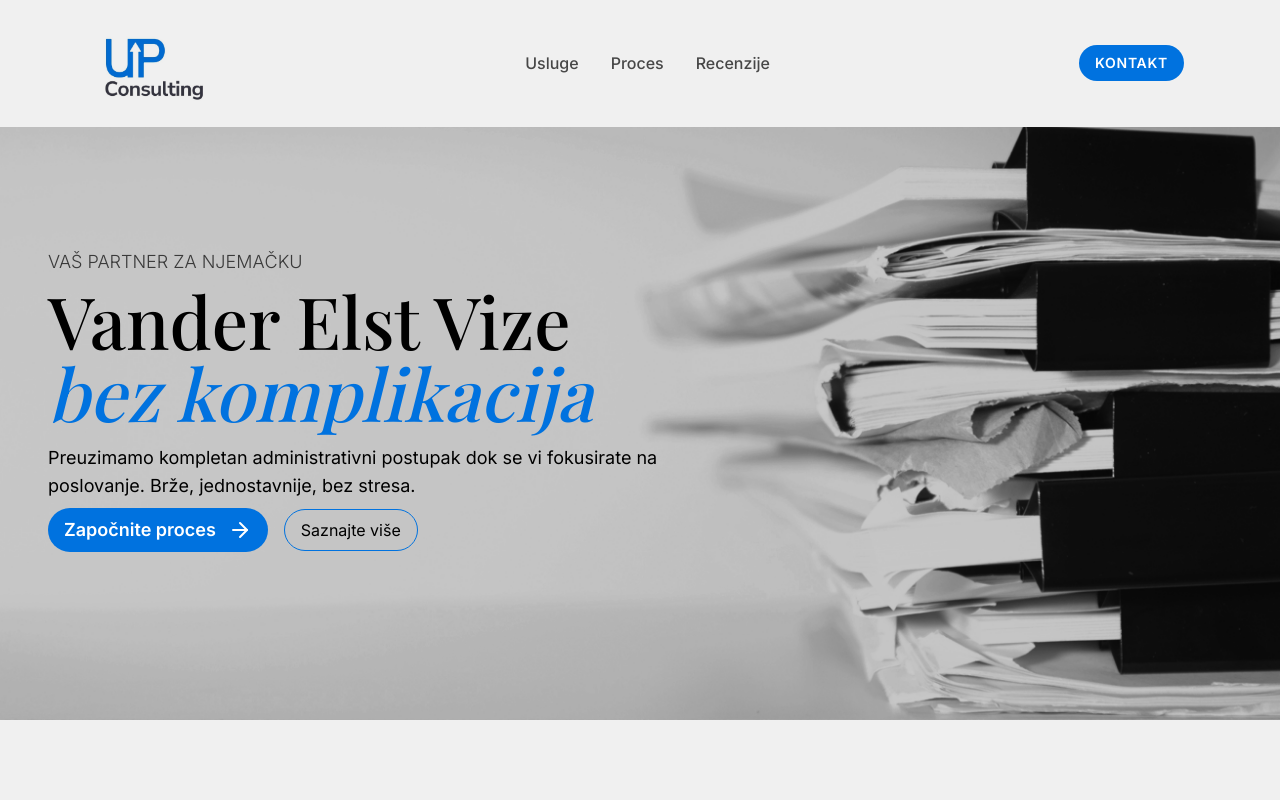
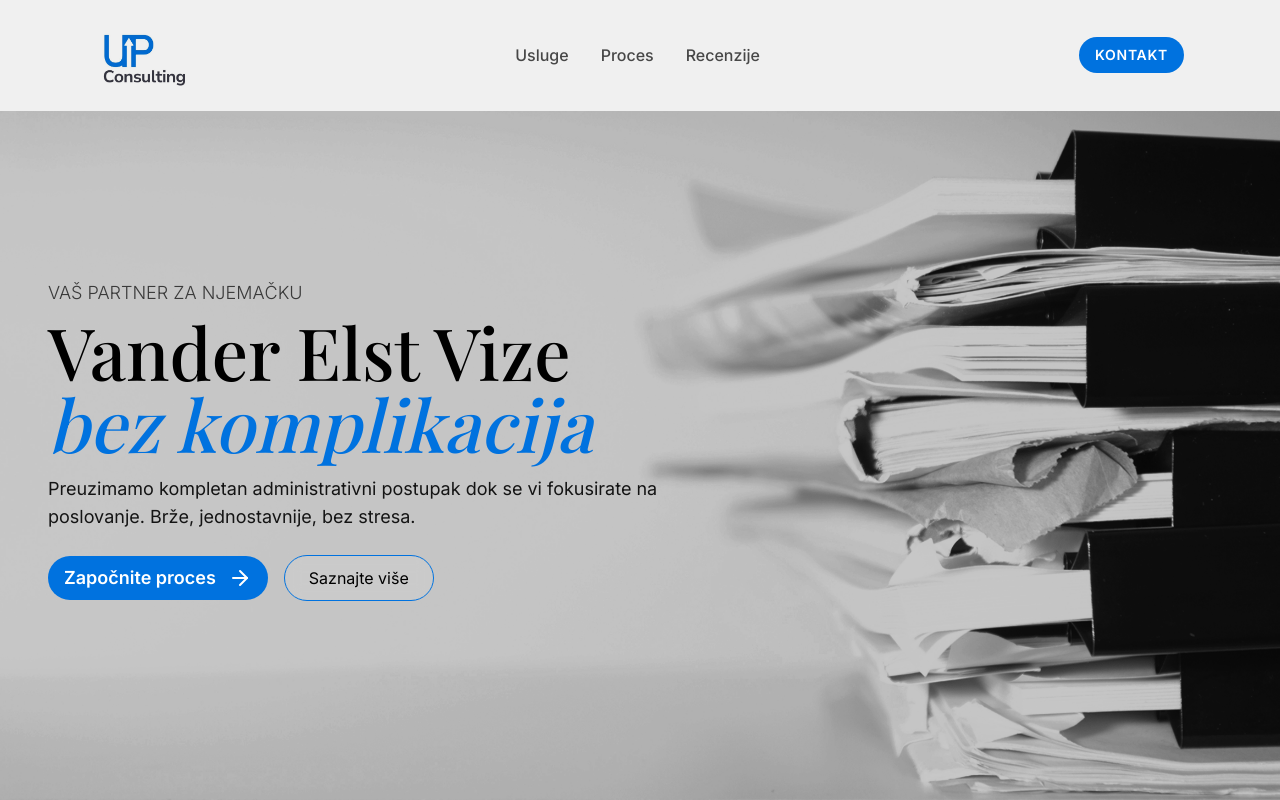
Before and after one commit to AdrianPalcic/up-consulting, a Next.js app: page / in a window 1280 px wide. Shown: the top 800 px of the page. Built offline with nearby package versions, Linux system fonts and the light colour scheme; a web font is replaced by a local one.

Commit message:
lighthouse report fixes

```diff
--- a/app/layout.tsx
+++ b/app/layout.tsx
@@ -44,6 +44,12 @@ export default function RootLayout({
 }>) {
   return (
     <html lang="en" className={`${inter.variable} ${playfairDisplay.variable}`}>
+      <link
+          rel="preload"
+          as="image"
+          href="/hero.png"
+          type="image/png"
+        />
       <body suppressHydrationWarning={true} className="antialiased">
         <Navbar />
         {children}
--- a/components/Hero.tsx
+++ b/components/Hero.tsx
@@ -1,30 +1,50 @@
-import { ArrowRight } from "lucide-react"
+import { ArrowRight } from "lucide-react";
+import Image from "next/image";
 
 const Hero = () => {
   return (
-    <section>
-      <div className="mt-20 relative bg-[url('/hero.png')] w-full h-[80vh] bg-cover bg-center bg-no-repeat flex items-center justify-center">
+    <section className="mt-20  w-full">
+      <div className="relative w-full h-[90vh] flex items-center justify-center overflow-hidden">
+        {/* Next.js Image komponenta optimizirana za Lighthouse */}
+        <Image
+          src="/hero.png"
+          alt="Administrativna podrška za Vander Elst vize i poslovno savjetovanje"
+          fill
+          priority
+          className="object-cover w-full h-full"
+          sizes="100vw"
+          quality={90}
+        />
 
-        <div className="absolute inset-0 bg-black/10"></div>
+        {/* Overlay - postavljen preko slike, a ispod teksta */}
+        <div className="absolute inset-0 bg-black/10 z-10"></div>
 
-        <div className="relative z-10 text-left px-4 w-full px-4 sm:px-12">
-            <p className="tag"> VAŠ PARTNER ZA NJEMAČKU</p>
-          <h1 className="title">
+        {/* Sadržaj - postavljen iznad overlay-a */}
+        <div className="relative z-20 text-left w-full px-6 sm:px-12">
+          <p className="tag text-black"> VAŠ PARTNER ZA NJEMAČKU</p>
+          <h1 className="title text-black">
             Vander Elst Vize {""} <br/>
             <span className="italic text-(--color-accent)">bez komplikacija</span>
           </h1>
-          <h2 className="subtitle">
+          <h2 className="subtitle text-black/90">
             Preuzimamo kompletan administrativni postupak dok se vi fokusirate na poslovanje. Brže, jednostavnije, bez stresa.
           </h2>
-          <div className="flex items-center flex-wrap gap-4 mt-2">
-            <a href="#kontakt"><button className="btn flex items-center gap-3">Započnite proces <ArrowRight /></button></a>
-            <a href="#usluge"><button className=" px-4 py-2 rounded-[30px] border border-(--color-accent) text-black flex items-center gap-3 cursor-pointer duration-300 transition-colors hover:bg-[#f0f0f0]">Saznajte više </button></a>
+          <div className="flex items-center flex-wrap gap-4 mt-6">
+            <a href="#kontakt">
+              <button className="btn flex items-center gap-3">
+                Započnite proces <ArrowRight />
+              </button>
+            </a>
+            <a href="#usluge">
+              <button className="px-6 py-2.5 rounded-[30px] border border-(--color-accent) bg-white/10 backdrop-blur-sm text-black flex items-center gap-3 cursor-pointer duration-300 transition-colors hover:bg-white/20">
+                Saznajte više
+              </button>
+            </a>
           </div>
         </div>
-
       </div>
     </section>
-  )
-}
+  );
+};
 
-export default Hero
+export default Hero;
--- a/components/Navbar.tsx
+++ b/components/Navbar.tsx
@@ -7,7 +7,7 @@ const Navbar = () => {
       <nav className='mx-auto px-4 sm:px-12 py-4 flex justify-between items-center'>
 
         {/* Logo */}
-        <a href='/' className="logo w-20 md:w-30 h-auto">
+        <a href='/' className="logo w-20 md:w-25 h-auto">
           <img
             src="/logo.jpeg"
             alt="Administrativna podrška za Vander Elst vize"
```
